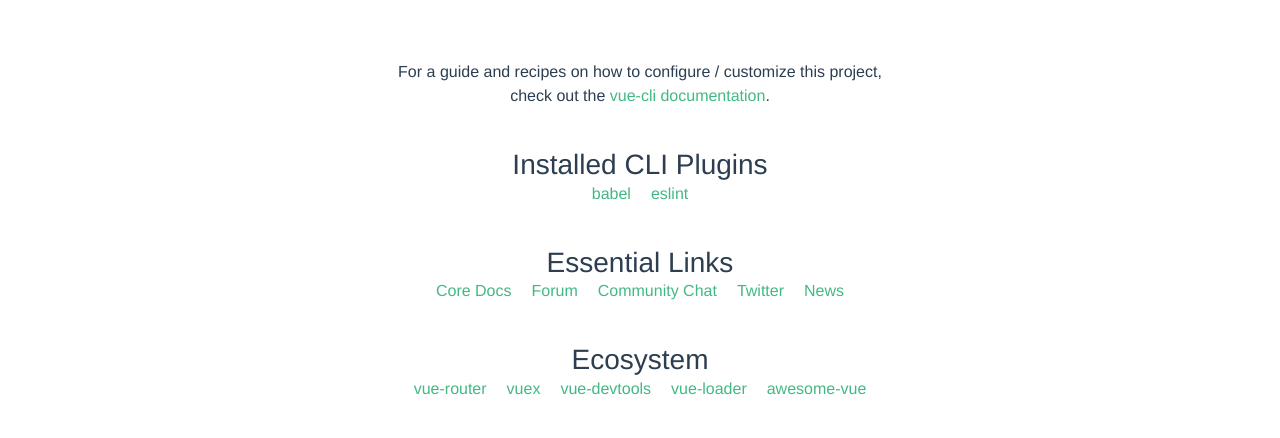
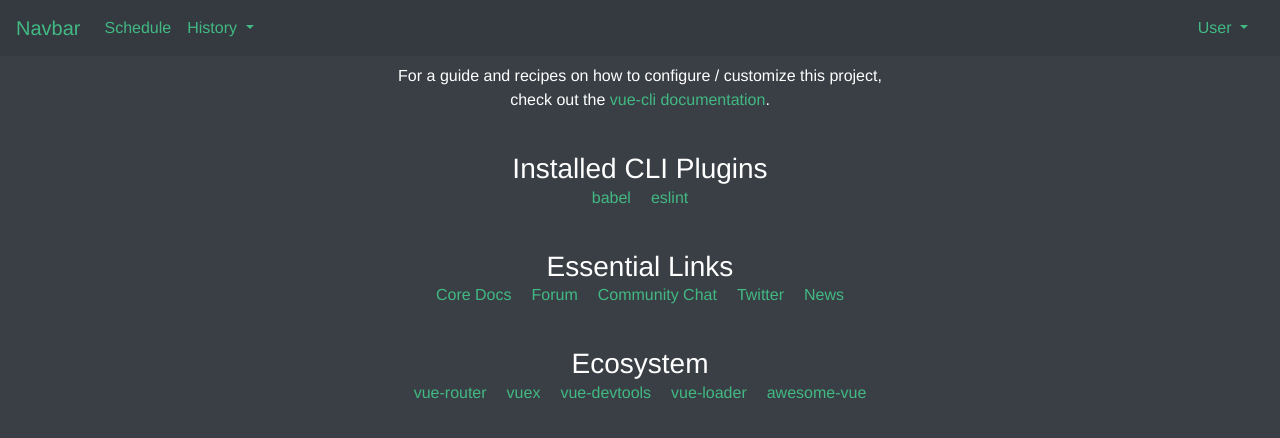
Before and after one commit to pantelicn/internet-software-architecture, a Vue app in the folder client/: page / in a window 1280 px wide. Shown: the top 438 px of the page. Built offline with nearby package versions, Linux system fonts and the light colour scheme.

Commit message:
Added user navbar

```diff
--- a/client/src/App.vue
+++ b/client/src/App.vue
@@ -1,12 +1,17 @@
 <template>
   <div id="app">
+    <UserNavbar/>
     <router-view/>
   </div>
 </template>
 
 <script>
+import UserNavbar from './components/UserNavbar.vue'
 export default {
   name: 'App',
+  components: {
+    UserNavbar
+  }
 }
 </script>
 
@@ -15,8 +20,13 @@ export default {
   font-family: Avenir, Helvetica, Arial, sans-serif;
   -webkit-font-smoothing: antialiased;
   -moz-osx-font-smoothing: grayscale;
+  height: 100vh;
   text-align: center;
-  color: #2c3e50;
-  margin-top: 60px;
+  color: #ffffff;
+  background-color: #393f45;
+}
+
+#app a {
+  color: #42b983;
 }
 </style>
--- a/client/src/components/HelloWorld.vue
+++ b/client/src/components/HelloWorld.vue
@@ -52,7 +52,5 @@ li {
   display: inline-block;
   margin: 0 10px;
 }
-a {
-  color: #42b983;
-}
+
 </style>
--- /dev/null
+++ b/client/src/components/UserNavbar.vue
@@ -0,0 +1,36 @@
+<template>
+    <nav class="navbar navbar-expand-lg navbar-dark bg-dark">
+        <a class="navbar-brand" href="/">Navbar</a>
+        <button class="navbar-toggler" type="button" data-toggle="collapse" data-target="#navbar-content" aria-controls="navbar-content" aria-expanded="false" aria-label="Toggle navigation">
+            <span class="navbar-toggler-icon"></span>
+        </button>
+
+        <div class="collapse navbar-collapse" id="navbar-content">
+            <ul class="navbar-nav mr-auto">
+                <li class="nav-item">
+                    <a class="nav-link" href="#">Schedule</a>
+                </li>
+                <li class="nav-item dropdown">
+                    <a class="nav-link dropdown-toggle" href="#" id="navbar-dropdown" role="button" data-toggle="dropdown" aria-haspopup="true" aria-expanded="false">
+                        History
+                    </a>
+                    <div class="dropdown-menu bg-dark" aria-labelledby="navbar-dropdown">
+                        <a class="dropdown-item" href="#">Dermatologist visits</a>
+                        <a class="dropdown-item" href="#">Pharmacist counseling</a>
+                    </div>
+                </li>
+            </ul>
+            <div class="nav-item dropdown">
+                <a class="nav-link dropdown-toggle" href="#" id="navbar-dropdown" role="button" data-toggle="dropdown" aria-haspopup="true" aria-expanded="false">
+                    User
+                </a>
+                <div class="dropdown-menu dropdown-menu-right bg-dark" aria-labelledby="navbar-dropdown">
+                    <a class="dropdown-item" href="#">Profile</a>
+                    <a class="dropdown-item" href="#">Penalties</a>
+                    <div class="dropdown-divider"></div>
+                    <a class="dropdown-item" href="#">Log out</a>
+                </div>
+            </div>
+        </div>
+    </nav>
+</template>
```
